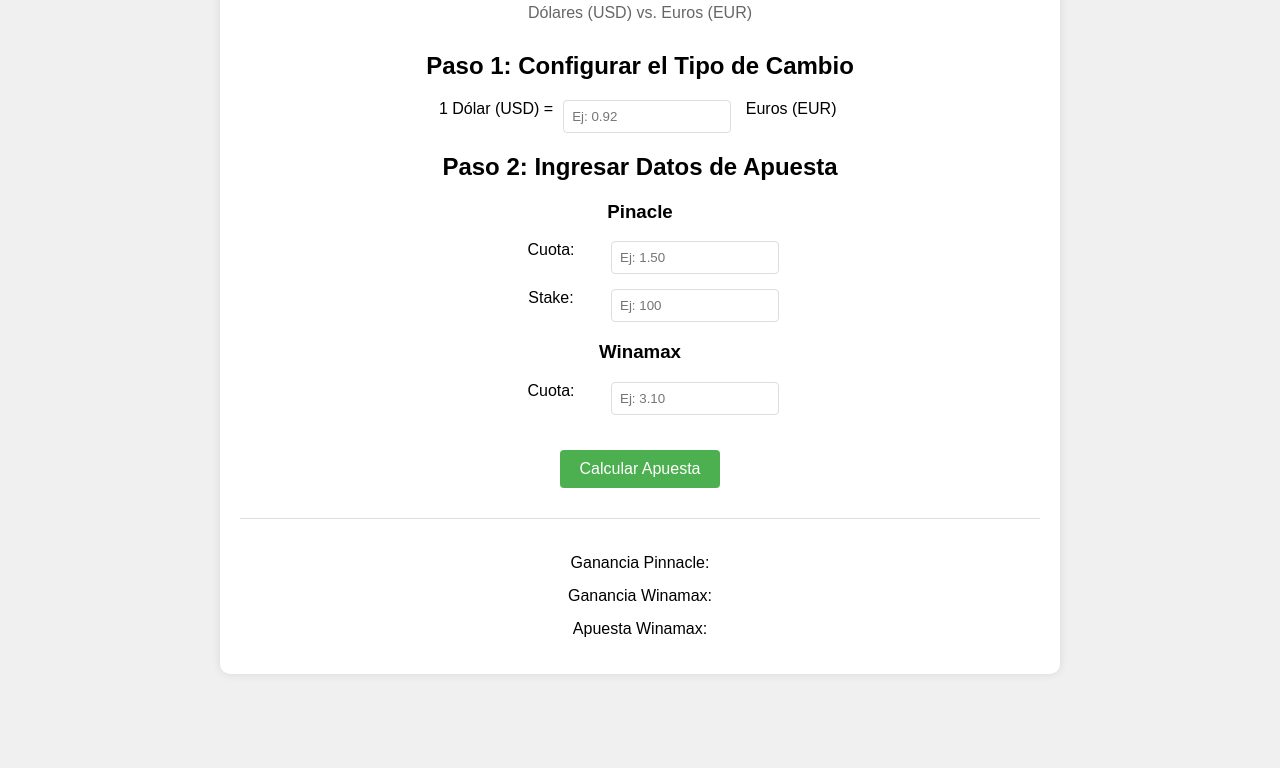
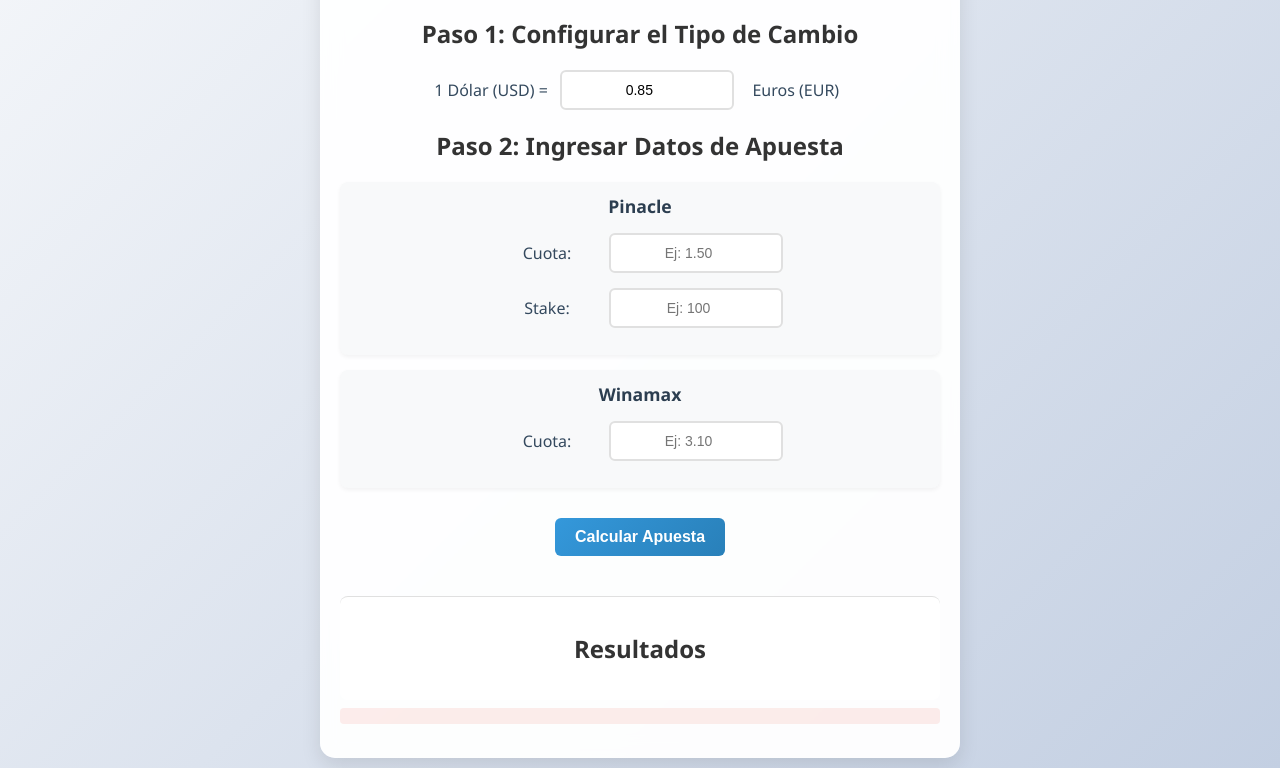
Before and after one commit to car1087/calculadora-surebets, a website: page index.html in a window 1280 px wide. Shown: the part 124-892 px from the top of the page. Before the commit the page ends 826 px from the top, so only its background shows below. Drawn offline with Linux system fonts and the light colour scheme.

Commit message:
Add files via upload

```diff
--- a/index.html
+++ b/index.html
@@ -6,69 +6,137 @@
     <title>Calculadora de Surebets (USD/EUR)</title>
     <style>
         body {
-            font-family: Arial, sans-serif;
-            text-align: center;
-            padding: 20px;
-            background-color: #f0f0f0;
+            font-family: 'Segoe UI', Tahoma, Geneva, Verdana, sans-serif;
+            background: linear-gradient(135deg, #f5f7fa 0%, #c3cfe2 100%);
+            min-height: 100vh;
+            margin: 0;
+            padding: 10px;
+            color: #333;
+            display: flex;
+            align-items: center;
+            justify-content: center;
         }
         .calculator-container {
-            max-width: 800px;
-            margin: 0 auto;
-            background-color: white;
+            max-width: 600px;
+            width: 100%;
+            background: rgba(255, 255, 255, 0.95);
             padding: 20px;
-            border-radius: 10px;
-            box-shadow: 0 0 10px rgba(0,0,0,0.1);
+            border-radius: 15px;
+            box-shadow: 0 8px 20px rgba(0, 0, 0, 0.1);
+            backdrop-filter: blur(10px);
+            text-align: center;
         }
         h1 {
-            color: #333;
+            color: #2c3e50;
+            font-size: 1.5em;
+            margin-bottom: 5px;
         }
         .subtitle {
-            color: #666;
-            margin-bottom: 30px;
+            color: #7f8c8d;
+            font-size: 1.1em;
+            margin-bottom: 20px;
         }
         .input-group {
             margin: 15px 0;
             display: flex;
             justify-content: center;
-            gap: 10px;
+            gap: 12px;
+            align-items: center;
+            text-align: center;
         }
         label {
             min-width: 100px;
+            font-weight: 500;
+            color: #34495e;
+            text-align: center;
         }
         input {
-            padding: 8px;
-            border: 1px solid #ddd;
-            border-radius: 4px;
+            padding: 10px;
+            border: 2px solid #e0e0e0;
+            border-radius: 6px;
             width: 150px;
+            font-size: 14px;
+            transition: all 0.3s ease;
+            text-align: center;
+        }
+        input:focus {
+            outline: none;
+            border-color: #3498db;
+            box-shadow: 0 0 8px rgba(52, 152, 219, 0.2);
         }
         button {
             padding: 10px 20px;
             font-size: 16px;
             cursor: pointer;
-            background-color: #4CAF50;
+            background: linear-gradient(135deg, #3498db 0%, #2980b9 100%);
             color: white;
             border: none;
-            border-radius: 4px;
-            margin-top: 20px;
+            border-radius: 6px;
+            font-weight: 600;
+            transition: all 0.3s ease;
+            margin: 15px 0;
+            text-align: center;
+        }
+        button:hover {
+            transform: translateY(-1px);
+            box-shadow: 0 4px 10px rgba(52, 152, 219, 0.3);
         }
         .results-section {
-            margin-top: 30px;
-            padding-top: 20px;
-            border-top: 1px solid #ddd;
+            margin-top: 25px;
+            padding-top: 15px;
+            border-top: 1px solid #e0e0e0;
+            background: white;
+            border-radius: 8px;
+            padding: 15px;
+            text-align: center;
         }
         #calculations p {
-            margin: 15px 0;
+            margin: 10px 0;
             font-size: 16px;
+            line-height: 1.4;
+            text-align: center;
         }
-        .highlight {
-            font-weight: bold;
-            color: #2196F3;
+        #stake2Result {
+            font-size: 24px;
+            color: #3498db;
+            font-weight: 600;
+            text-align: center;
+        }
+        #surebetCalculation {
+            color: #2ecc71;
+            font-weight: 600;
+            text-align: center;
+        }
+        #totalGain {
+            color: #f1c40f;
+            font-weight: 600;
+            font-size: 16px;
+            text-align: center;
         }
         .error {
-            color: red;
-            margin-top: 10px;
+            color: #e74c3c;
+            font-size: 14px;
+            margin-top: 8px;
+            padding: 8px;
+            background: rgba(231, 76, 60, 0.1);
+            border-radius: 4px;
+            text-align: center;
+        }
+        .bet-house {
+            margin: 15px 0;
+            padding: 12px;
+            background: #f8f9fa;
+            border-radius: 8px;
+            box-shadow: 0 2px 4px rgba(0, 0, 0, 0.05);
+            text-align: center;
+        }
+        .bet-house h3 {
+            color: #2c3e50;
+            margin: 0 0 12px 0;
+            font-size: 1.1em;
         }
     </style>
+    <script src="script.js" defer></script>
 </head>
 <body>
 
@@ -80,7 +148,7 @@
             <h2>Paso 1: Configurar el Tipo de Cambio</h2>
             <div class="input-group">
                 <label for="exchangeRate">1 Dólar (USD) =</label>
-                <input type="number" id="exchangeRate" step="0.0001" placeholder="Ej: 0.92">
+                <input type="number" id="exchangeRate" step="0.0001" value="0.85" min="0.70" max="1.00">
                 <label>Euros (EUR)</label>
             </div>
         </div>
@@ -111,67 +179,17 @@
         <button id="calculateBtn">Calcular Apuesta</button>
 
         <div class="results-section">
-            <div id="calculations">
-                <p>Ganancia Pinnacle: <span id="gainUSD"></span></p>
-                <p>Ganancia Winamax: <span id="gainEUR"></span></p>
-                <p>Apuesta Winamax: <span class="highlight" id="stake2Result"></span></p>
+            <h2>Resultados</h2>
+            <div id="calculations" style="margin-top: 20px;">
+                <p id="gainUSD" style="font-size: 18px;"></p>
+                <p id="gainEUR" style="font-size: 18px;"></p>
+                <p id="stake2Result" style="font-size: 24px; color: #2196F3;"></p>
+                <p id="surebetCalculation" style="font-size: 18px; color: #4CAF50; margin-top: 10px;"></p>
+                <p id="totalGain" style="font-size: 18px; color: #FF9800; margin-top: 10px;"></p>
             </div>
         </div>
 
         <p id="error-message" class="error"></p>
     </div>
-
-    <script>
-        // Código JavaScript directamente en el HTML para asegurar que se cargue correctamente
-        document.addEventListener('DOMContentLoaded', () => {
-            const calculateBtn = document.getElementById('calculateBtn');
-            const gainUSD = document.getElementById('gainUSD');
-            const gainEUR = document.getElementById('gainEUR');
-            const stake2ResultDiv = document.getElementById('stake2Result');
-            const errorMessageP = document.getElementById('error-message');
-
-            console.log('Botón encontrado:', calculateBtn);
-            console.log('Elementos encontrados:', { gainUSD, gainEUR, stake2ResultDiv, errorMessageP });
-
-            calculateBtn.addEventListener('click', () => {
-                console.log('Botón clickeado');
-
-                // Obtener valores de los inputs
-                const exchangeRate = parseFloat(document.getElementById('exchangeRate').value);
-                const stake1 = parseFloat(document.getElementById('stake1').value);
-                const odds2 = parseFloat(document.getElementById('odds2').value);
-                const odds1 = parseFloat(document.getElementById('odds1').value);
-
-                // Validar que todos los campos tengan valores
-                if (isNaN(exchangeRate) || isNaN(stake1) || isNaN(odds2) || isNaN(odds1)) {
-                    showError('Por favor, completa todos los campos con números válidos');
-                    return;
-                }
-
-                // Validar que los valores sean positivos
-                if (exchangeRate <= 0 || stake1 <= 0 || odds2 <= 0 || odds1 <= 0) {
-                    showError('Todos los valores deben ser positivos');
-                    return;
-                }
-
-                // 1. Calcular ganancia en Pinnacle
-                const gainInUSD = stake1 * odds2;
-                gainUSD.textContent = `${gainInUSD.toFixed(2)} USD`;
-
-                // 2. Calcular ganancia en Winamax
-                const gainInEUR = gainInUSD * exchangeRate;
-                gainEUR.textContent = `${gainInEUR.toFixed(2)} EUR`;
-
-                // 3. Calcular apuesta en Winamax
-                const stake2 = gainInEUR / odds1;
-                stake2ResultDiv.textContent = `${stake2.toFixed(2)} EUR`;
-            });
-
-            function showError(message) {
-                console.log('Error mostrado:', message);
-                errorMessageP.textContent = message;
-            }
-        });
-    </script>
 </body>
 </html>
--- a/script.js
+++ b/script.js
@@ -3,13 +3,12 @@
     const gainUSD = document.getElementById('gainUSD');
     const gainEUR = document.getElementById('gainEUR');
     const stake2ResultDiv = document.getElementById('stake2Result');
+    const surebetCalculation = document.getElementById('surebetCalculation');
     const errorMessageP = document.getElementById('error-message');
 
-    console.log('Botón encontrado:', calculateBtn);
-    console.log('Elementos encontrados:', { gainUSD, gainEUR, stake2ResultDiv, errorMessageP });
-
     calculateBtn.addEventListener('click', () => {
-        console.log('Botón clickeado');
+        // Limpiar errores anteriores
+        errorMessageP.textContent = '';
 
         // Obtener valores de los inputs
         const exchangeRate = parseFloat(document.getElementById('exchangeRate').value);
@@ -17,40 +16,40 @@
         const odds2 = parseFloat(document.getElementById('odds2').value);
         const odds1 = parseFloat(document.getElementById('odds1').value);
 
-        console.log('Valores ingresados:', { exchangeRate, stake1, odds2, odds1 });
-
         // Validar que todos los campos tengan valores
         if (isNaN(exchangeRate) || isNaN(stake1) || isNaN(odds2) || isNaN(odds1)) {
-            console.log('Error: campos vacíos o inválidos');
             showError('Por favor, completa todos los campos con números válidos');
             return;
         }
 
         // Validar que los valores sean positivos
         if (exchangeRate <= 0 || stake1 <= 0 || odds2 <= 0 || odds1 <= 0) {
-            console.log('Error: valores no positivos');
             showError('Todos los valores deben ser positivos');
             return;
         }
 
         // 1. Calcular ganancia en Pinnacle
         const gainInUSD = stake1 * odds2;
-        console.log('Ganancia en USD:', gainInUSD);
-        gainUSD.textContent = `${stake1.toFixed(2)} USD × ${odds2.toFixed(2)} = ${gainInUSD.toFixed(2)} USD`;
+        gainUSD.textContent = `Pinnacle: ${gainInUSD.toFixed(2)} USD`;
 
         // 2. Convertir a Euros
         const gainInEUR = gainInUSD * exchangeRate;
-        console.log('Ganancia en EUR:', gainInEUR);
-        gainEUR.textContent = `${gainInUSD.toFixed(2)} USD × ${exchangeRate.toFixed(4)} = ${gainInEUR.toFixed(2)} EUR`;
+        gainEUR.textContent = `Winamax: ${gainInEUR.toFixed(2)} EUR`;
 
         // 3. Calcular apuesta en Winamax
         const stake2 = gainInEUR / odds1;
-        console.log('Apuesta Winamax:', stake2);
-        stake2ResultDiv.textContent = `${gainInEUR.toFixed(2)} EUR ÷ ${odds1.toFixed(2)} = ${stake2.toFixed(2)} EUR`;
+        stake2ResultDiv.textContent = `${stake2.toFixed(2)} EUR`;
+
+        // 4. Calcular el porcentaje de surebet (1 - (1/odds1 + 1/odds2))
+        const surebetValue = (1 - (1/odds1 + 1/odds2)) * 100;
+        surebetCalculation.textContent = `Porcentaje de surebet: ${surebetValue.toFixed(2)}%`;
+
+        // 5. Calcular la ganancia total en USD
+        const totalGainUSD = gainInUSD * (surebetValue / 100);
+        document.getElementById('totalGain').textContent = `Ganancia Total: ${totalGainUSD.toFixed(2)} USD`;
     });
 
     function showError(message) {
-        console.log('Error mostrado:', message);
         errorMessageP.textContent = message;
     }
 });
```
